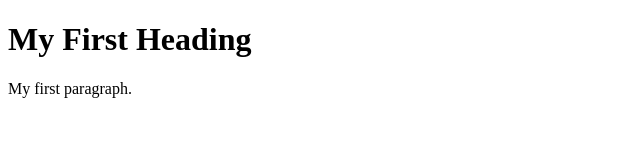
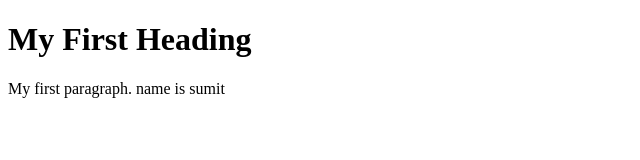
Before and after one commit to sumit26-lab/vsa-index.html-only, a plain HTML site: page index.html in a window 1280 px wide. Shown: the whole page, without its empty margins (0-640 px from the left). Drawn offline with Linux system fonts and the light colour scheme.

Commit message:
add some changes into index html file ------------------------------------------ add my name in paragrap ------------------------

```diff
--- a/index.html
+++ b/index.html
@@ -6,7 +6,7 @@
 <body>
 
 <h1>My First Heading</h1>
-<p>My first paragraph.</p>
+<p>My first paragraph. name is sumit </p>
 
 </body>
 </html>
```
